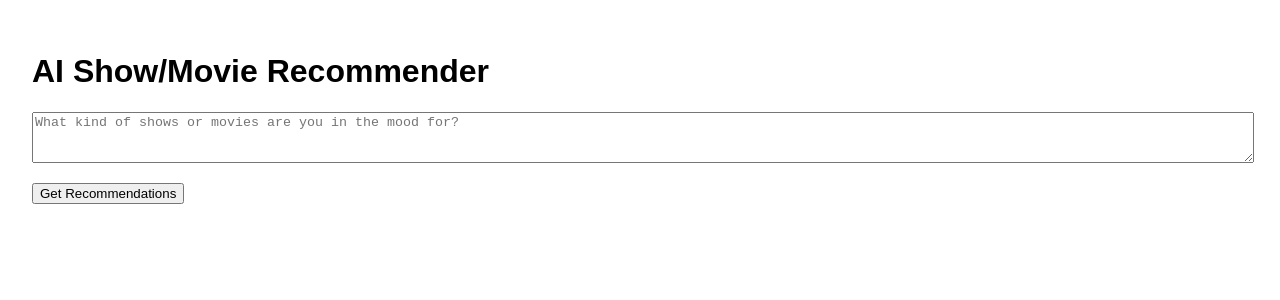
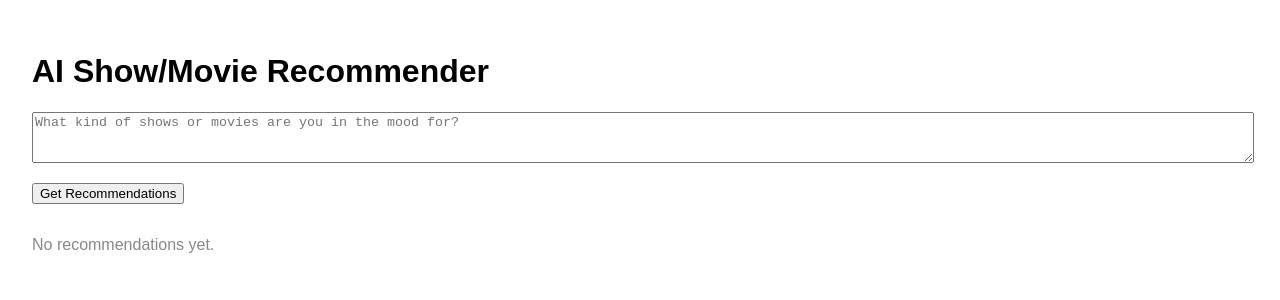
Before and after one commit to samdforrest/ai-recommendation-app, a React (Create React App) app: page / in a window 1280 px wide. Shown: the top 300 px of the page. Built offline with nearby package versions, Linux system fonts and the light colour scheme.

Commit message:
updated movies/shows organization on frontend

```diff
--- a/src/App.js
+++ b/src/App.js
@@ -4,24 +4,26 @@ import { useState } from 'react';
 
 function App() {
   const [prompt, setPrompt] = useState('');
-  const [recommendations, setRecommendations] = useState([]);
+  const [movies, setMovies] = useState([]);
+  const [shows, setShows] = useState([]);
   const [loading, setLoading] = useState(false);
 
   const getRecommendations = async () => {
     setLoading(true);
-    setRecommendations([]);
+    setMovies([]);
+    setShows([]);
 
     try {
       const res = await fetch('/recommendations', {
         method: 'POST',
         headers: { 'Content-Type': 'application/json' },
         body: JSON.stringify({ prompt }),
-
       });
 
       const data = await res.json();
       console.log('API response:', data);
-      setRecommendations([{ title: "AI Recommends", year: "", description: data.raw }]);
+      setMovies(data.movies || []);
+      setShows(data.shows || []);
     } catch (err) {
       console.error('Error fetching recommendations:', err);
       alert('Something went wrong. Try again!');
@@ -29,6 +31,7 @@ function App() {
       setLoading(false);
     }
   };
+
   return (
     <div style={{ padding: '2rem', fontFamily: 'sans-serif' }}>
       <h1>AI Show/Movie Recommender</h1>
@@ -46,15 +49,34 @@ function App() {
       </button>
 
       <div style={{ marginTop: '2rem' }}>
-        {recommendations.length > 0 && (
+        {movies.length > 0 && (
+          <>
+            <h2>Movies</h2>
             <ul>
-            {recommendations.map((rec, index) => (
+              {movies.map((rec, index) => (
                 <li key={index} style={{ marginBottom: '1rem' }}>
                   <strong>{rec.title}</strong> ({rec.year})<br />
                   <em>{rec.description}</em>
                 </li>
               ))}
             </ul>
+          </>
+        )}
+        {shows.length > 0 && (
+          <>
+            <h2>TV Series</h2>
+            <ul>
+              {shows.map((rec, index) => (
+                <li key={index} style={{ marginBottom: '1rem' }}>
+                  <strong>{rec.title}</strong> ({rec.year})<br />
+                  <em>{rec.description}</em>
+                </li>
+              ))}
+            </ul>
+          </>
+        )}
+        {movies.length === 0 && shows.length === 0 && !loading && (
+          <div style={{ color: '#888' }}>No recommendations yet.</div>
         )}
       </div>
     </div>
```
Lines whose indentation alone changed are shown as unchanged.
